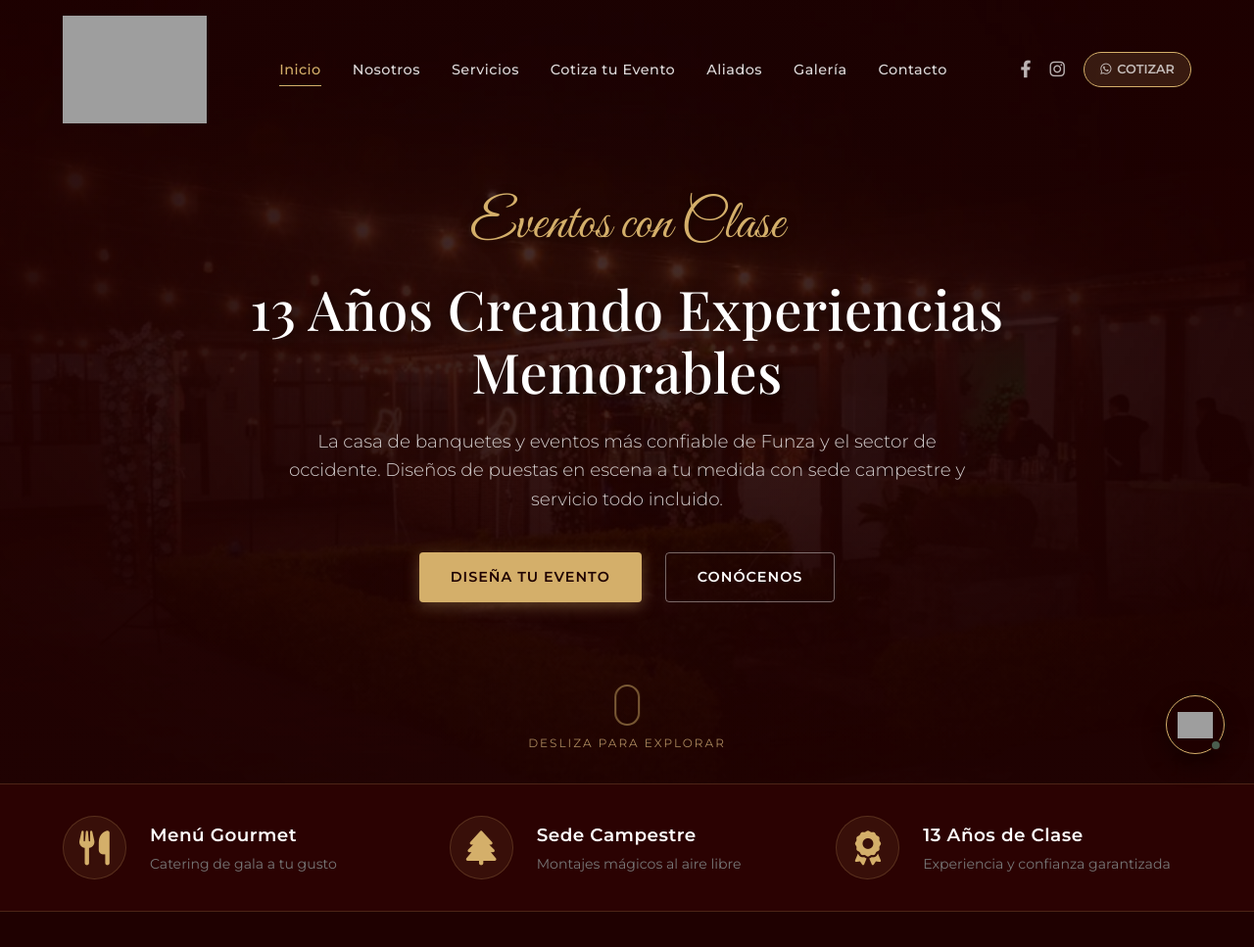
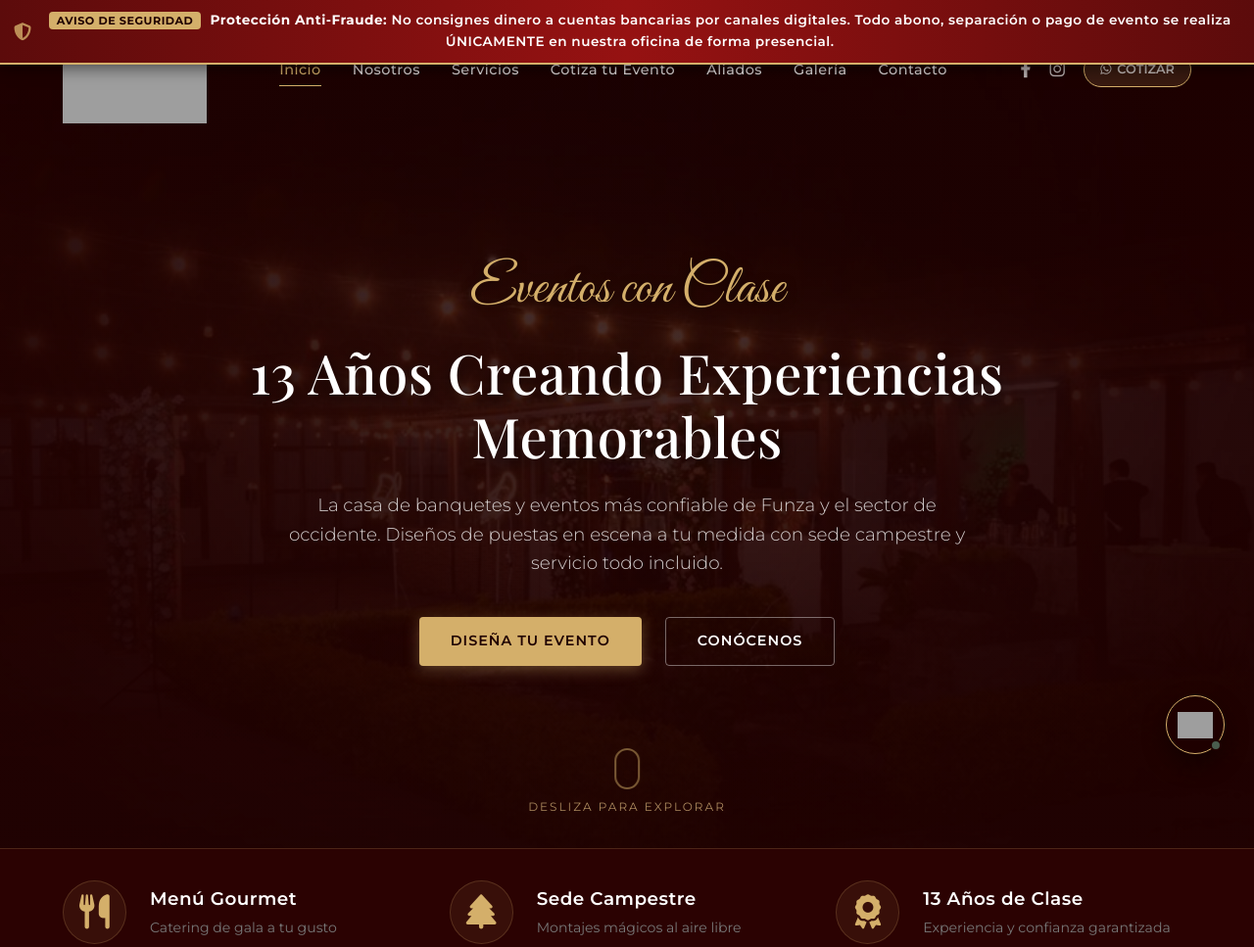
Before and after one commit to charly197710/santaella, a website: page index.html in a window 1280 px wide. Shown: the top 967 px of the page at 98% size. Drawn offline with nearby package versions, Linux system fonts and the light colour scheme; no server answers; grey boxes are pictures that could not be loaded; a web font is replaced by a local one.

Commit message:
Implement anti-fraud security banners and update chatbot responses

```diff
--- a/index.html
+++ b/index.html
@@ -18,6 +18,12 @@
     <link rel="stylesheet" href="style.css">
 </head>
 <body>
+
+    <!-- Barra de Seguridad Anti-Fraude -->
+    <div class="security-alert-bar">
+        <i class="fa fa-shield-halved"></i>
+        <span><span class="security-badge-small">AVISO DE SEGURIDAD</span> <strong>Protección Anti-Fraude:</strong> No consignes dinero a cuentas bancarias por canales digitales. Todo abono, separación o pago de evento se realiza ÚNICAMENTE en nuestra oficina de forma presencial.</span>
+    </div>
 
     <!-- Header Navigation -->
     <header class="main-header" id="header">
--- a/script.js
+++ b/script.js
@@ -318,7 +318,8 @@ document.addEventListener('DOMContentLoaded', () => {
         precios: "💰 En Festejos Santaella no manejamos tarifas estándar ni precios fijos. Cada evento es diseñado a la medida de tus sueños. Te invitamos a usar el **Curador de Momentos** en nuestra web para seleccionar los servicios que deseas y enviar la cotización a WhatsApp, donde te brindaremos un presupuesto personalizado.",
         bodas: "✨ Nuestras **Bodas de Fantasía** se organizan en nuestra sede campestre. El plan básico incluye montaje de gala, DJ & Maxi TK con hora loca, bebidas calientes, bebidas frías ilimitadas, mesa de snack y pasabocas, meseros, decoración y un OBSEQUIO ESPECIAL.",
         quince: "👑 Para **Quinceaños**, diseñamos noches mágicas en nuestra sede campestre. El plan básico incluye montaje de gala, DJ & Maxi TK con hora loca, bebidas calientes, bebidas frías ilimitadas, mesa de snack y pasabocas, meseros, decoración y un OBSEQUIO ESPECIAL.",
-        grados: "🎓 Organizamos **Grados, Proms y Eventos Empresariales**. El plan básico incluye montaje de gala en sede campestre, DJ & Maxi TK con hora loca, bebidas calientes, bebidas frías ilimitadas, mesa de snack y pasabocas, meseros, decoración y un OBSEQUIO ESPECIAL."
+        grados: "🎓 Organizamos **Grados, Proms y Eventos Empresariales**. El plan básico incluye montaje de gala en sede campestre, DJ & Maxi TK con hora loca, bebidas calientes, bebidas frías ilimitadas, mesa de snack y pasabocas, meseros, decoración y un OBSEQUIO ESPECIAL.",
+        seguridad: "⚠️ **AVISO IMPORTANTE DE SEGURIDAD:** Para proteger a nuestros clientes de fraudes y clonación de información, en Festejos Santaella **NUNCA** solicitamos transferencias bancarias, depósitos digitales o consignaciones. Cualquier abono, separación de fecha o pago de contrato se realiza **únicamente de forma presencial en nuestra oficina** (Carrera 13 N° 9 - 40, Segundo Piso, Funza). ¡No caigas en estafas!"
     };
 
     function appendMessage(text, sender) {
@@ -402,6 +403,8 @@ document.addEventListener('DOMContentLoaded', () => {
                 matchedKey = 'quince';
             } else if (text.includes('grado') || text.includes('prom') || text.includes('colegio')) {
                 matchedKey = 'grados';
+            } else if (text.includes('pagar') || text.includes('consignar') || text.includes('cuenta') || text.includes('abono') || text.includes('transferencia') || text.includes('consignacion') || text.includes('fraude') || text.includes('estafa') || text.includes('banco') || text.includes('separar')) {
+                matchedKey = 'seguridad';
             }
 
             let botReply = '';
--- a/style.css
+++ b/style.css
@@ -2417,3 +2417,56 @@ img {
         right: 20px;
     }
 }
+
+/* ==========================================================================
+   SECURITY WARNING TOP BAR & BANNER
+   ========================================================================== */
+.security-alert-bar {
+    background: linear-gradient(90deg, #5c0b0b, #961212, #5c0b0b);
+    border-bottom: 2px solid var(--gold);
+    color: var(--white);
+    padding: 10px 15px;
+    font-size: 0.85rem;
+    font-weight: 600;
+    text-align: center;
+    position: relative;
+    z-index: 10000;
+    box-shadow: 0 4px 15px rgba(0,0,0,0.5);
+    display: flex;
+    align-items: center;
+    justify-content: center;
+    gap: 10px;
+    letter-spacing: 0.5px;
+}
+
+.security-alert-bar i {
+    color: var(--gold);
+    font-size: 1rem;
+    animation: pulseIcon 1.5s infinite;
+}
+
+.security-badge-small {
+    background-color: var(--gold);
+    color: var(--vino-dark);
+    padding: 2px 8px;
+    border-radius: 4px;
+    font-size: 0.7rem;
+    font-weight: 800;
+    text-transform: uppercase;
+    margin-right: 5px;
+}
+
+@keyframes pulseIcon {
+    0% { transform: scale(1); opacity: 1; }
+    50% { transform: scale(1.2); opacity: 0.7; }
+    100% { transform: scale(1); opacity: 1; }
+}
+
+@media screen and (max-width: 768px) {
+    .security-alert-bar {
+        font-size: 0.78rem;
+        flex-direction: column;
+        gap: 5px;
+        padding: 8px 12px;
+    }
+}
```
Also changed, not shown: catalogo-menaje.html (+6 -0 lines).
